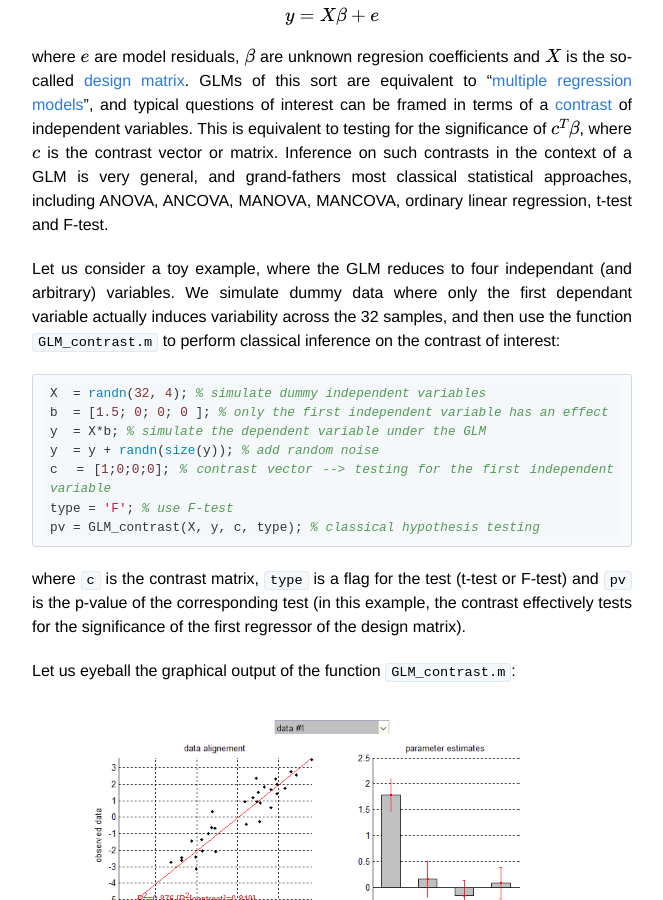
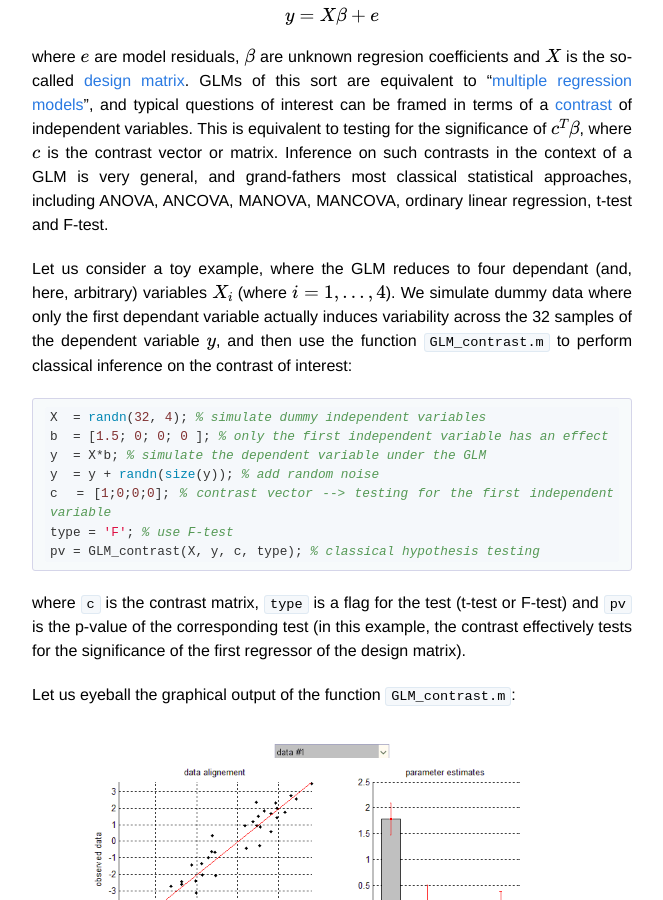
Before and after one commit to MBB-team/VBA-toolbox, a Jekyll site: the page built from _wiki/statistical-models.md, in a window 1280 px wide and 900 px high, scrolled down 576 px. Shown: the whole window, without its empty margins (308-971 px from the left). Built offline with Jekyll 4.4.1, drawn with Linux system fonts in a browser that asks for light colours; nearby versions of some CDN libraries; formulas are drawn with MathJax 3.

Commit message:
Update statistical-models.md

````diff
--- a/_wiki/statistical-models.md
+++ b/_wiki/statistical-models.md
@@ -12,7 +12,7 @@ $$ y = X \beta + e $$
 
 where $$e$$ are model residuals, $$\beta$$ are unknown regresion coefficients and $$X$$ is the so-called [design matrix](https://en.wikipedia.org/wiki/Design_matrix). GLMs of this sort are equivalent to "[multiple regression models](https://en.wikipedia.org/wiki/Regression_analysis)", and typical questions of interest can be framed in terms of a [contrast](https://en.wikipedia.org/wiki/Contrast_(statistics)) of independent variables. This is equivalent to testing for the significance of $$c^T \beta$$, where $$c$$ is the contrast vector or matrix. Inference on such contrasts in the context of a GLM is very general, and grand-fathers most classical statistical approaches, including ANOVA, ANCOVA, MANOVA, MANCOVA, ordinary linear regression, t-test and F-test.
 
-Let us consider a toy example, where the GLM reduces to four independant (and arbitrary) variables. We simulate dummy data where only the first dependant variable actually induces variability across the 32 samples, and then use the function `GLM_contrast.m` to perform classical inference on the contrast of interest:
+Let us consider a toy example, where the GLM reduces to four dependant (and, here, arbitrary) variables $$X_i$$ (where $$i=1,...,4$$). We simulate dummy data where only the first dependant variable actually induces variability across the 32 samples of the dependent variable $$y$$, and then use the function `GLM_contrast.m` to perform classical inference on the contrast of interest:
 
 ```matlab
 X  = randn(32, 4); % simulate dummy independent variables
````
